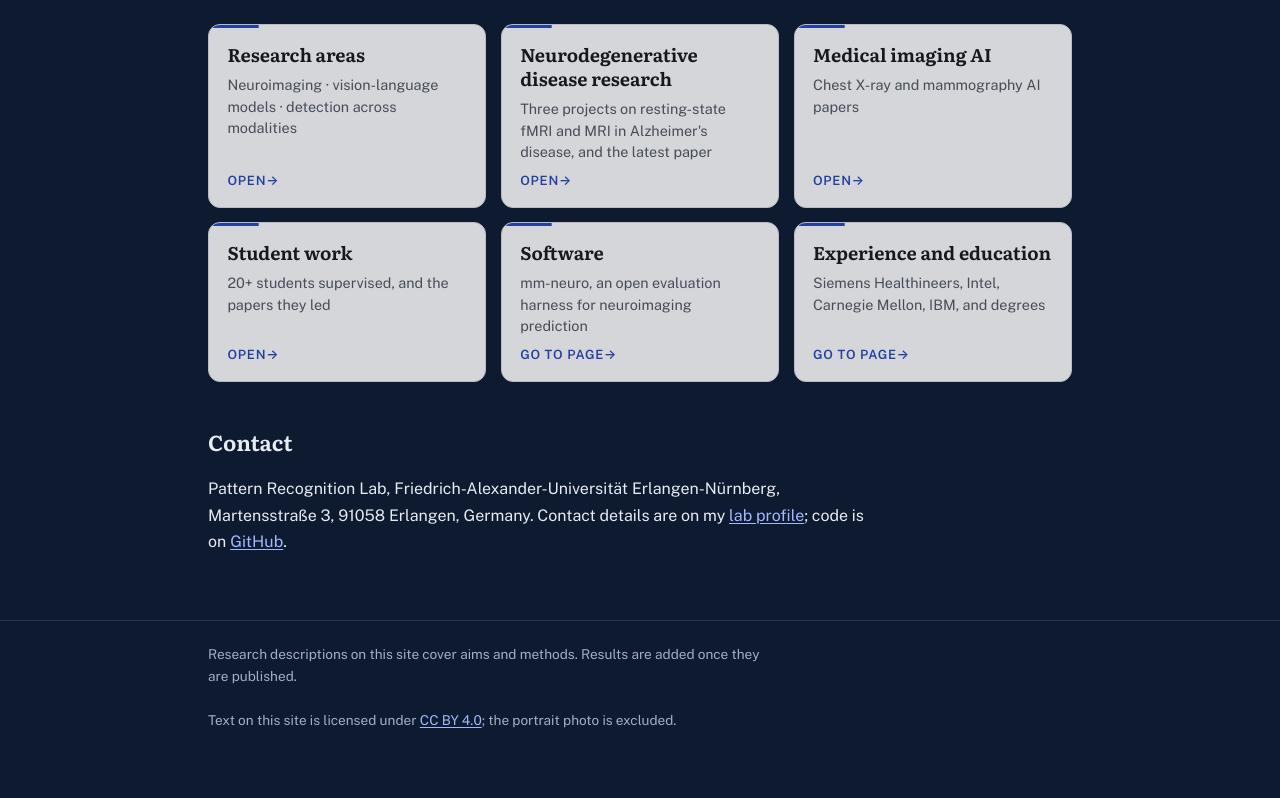
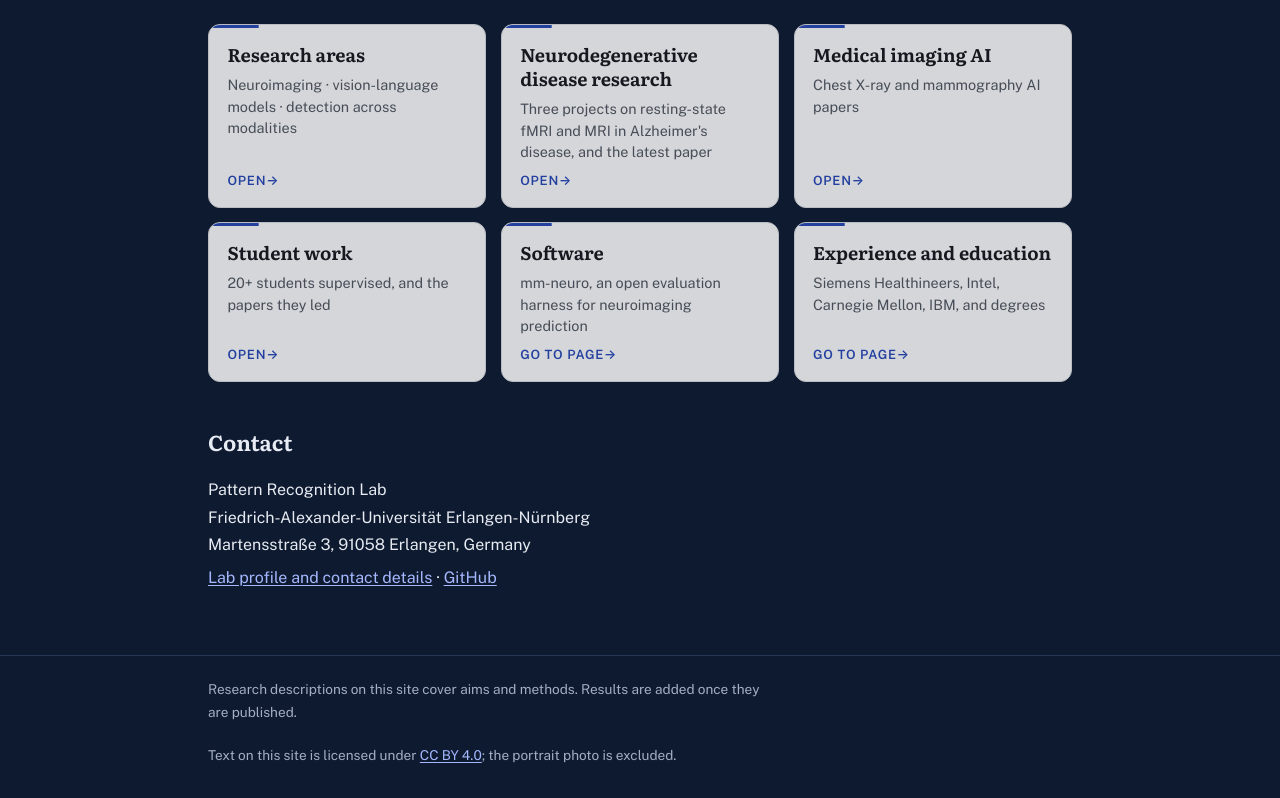
Before and after one commit to sheethalb/sheethalb.github.io, a plain HTML site: page index.html in a window 1280 px wide. Shown: the part 523-1321 px from the top of the page. Before the commit the page ends 1286 px from the top, so only its background shows below. Drawn offline with nearby package versions, Linux system fonts and the light colour scheme.

Commit message:
Contact as an address block; version stylesheet links to avoid stale caches
Co-Authored-By: Claude Opus 5.5 <noreply@anthropic.com>

```diff
--- a/assets/style.css
+++ b/assets/style.css
@@ -189,3 +189,5 @@ a.tile { text-decoration: none; }
 .cards.papers .card, .paper-wide { border-top-color: var(--accent); border-left-color: var(--accent); }
 .paper-wide { border-top-color: var(--rule); }
 .sheet-close:hover { color: var(--accent); border-color: var(--accent); }
+address.contact { font-style: normal; text-align: left; line-height: 1.7; }
+.contact-links { display: inline-block; margin-top: .35rem; }
--- a/index.html
+++ b/index.html
@@ -7,7 +7,7 @@
 <meta name="claude:viewport-fit-sides" content="cover">
 <meta name="description" content="Sheethal Bhat, Pattern Recognition Lab, FAU Erlangen-Nürnberg: neuroimaging in neurodegenerative disease, vision-language models and detection for medical imaging, reproducible evaluation.">
 <link rel="stylesheet" href="https://fonts.googleapis.com/css2?family=Literata:opsz,wght@7..72,650&family=Public+Sans:wght@400;600&display=swap">
-<link rel="stylesheet" href="assets/style.css">
+<link rel="stylesheet" href="assets/style.css?v=4">
 </head>
 <body>
 <header class="bar"><div class="bar-in">
@@ -75,9 +75,13 @@
   </nav>
 
   <h2 id="contact" class="contact-h">Contact</h2>
-  <p class="contact">Pattern Recognition Lab, Friedrich-Alexander-Universität Erlangen-Nürnberg, Martensstraße 3, 91058 Erlangen,
-  Germany. Contact details are on my <a href="https://lme.tf.fau.de/persons/sheethal-bhat/">lab profile</a>; code is on
-  <a href="https://github.com/sheethalb">GitHub</a>.</p>
+  <address class="contact">
+    Pattern Recognition Lab<br>
+    Friedrich-Alexander-Universität Erlangen-Nürnberg<br>
+    Martensstraße 3, 91058 Erlangen, Germany<br>
+    <span class="contact-links"><a href="https://lme.tf.fau.de/persons/sheethal-bhat/">Lab profile and contact details</a>
+    · <a href="https://github.com/sheethalb">GitHub</a></span>
+  </address>
 </main>
 
 <div class="sheet" id="sheet" role="dialog" aria-modal="true" aria-label="Section" hidden>
@@ -332,6 +336,6 @@
   <p>Text on this site is licensed under <a href="https://creativecommons.org/licenses/by/4.0/">CC BY 4.0</a>; the
   portrait photo is excluded.</p>
 </div></footer>
-<script src="assets/tiles.js"></script>
+<script src="assets/tiles.js?v=4"></script>
 </body>
 </html>
```
Also changed, not shown: experience.html (+1 -1 lines), research/dmn.html (+1 -1 lines), research/harness.html (+1 -1 lines), research/multimodal.html (+1 -1 lines), software.html (+1 -1 lines).
